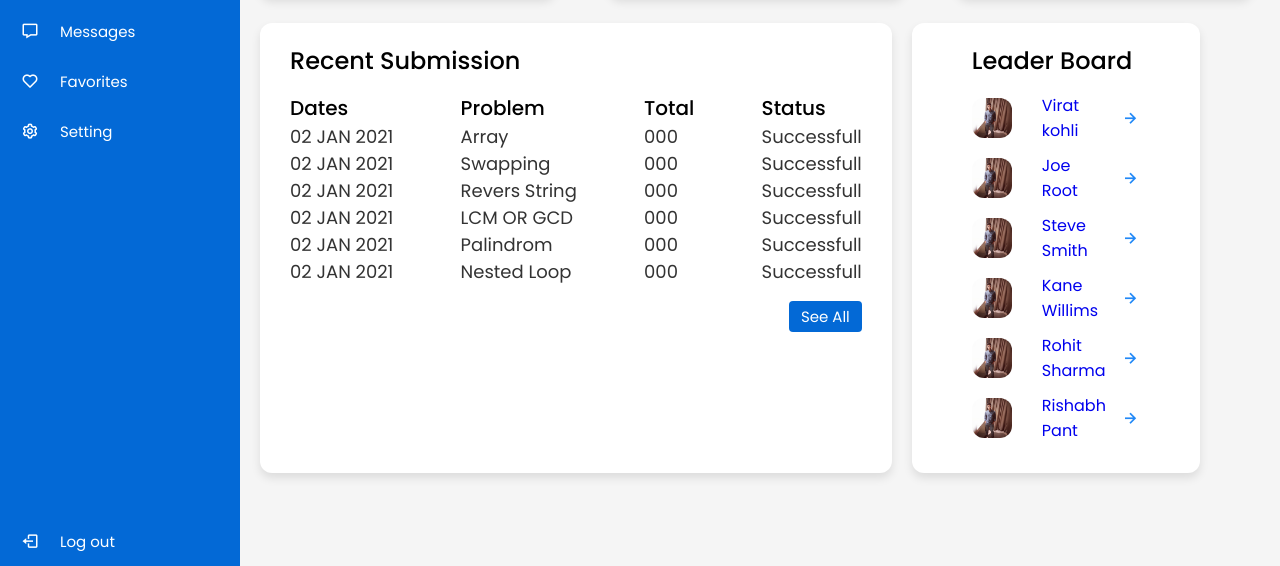
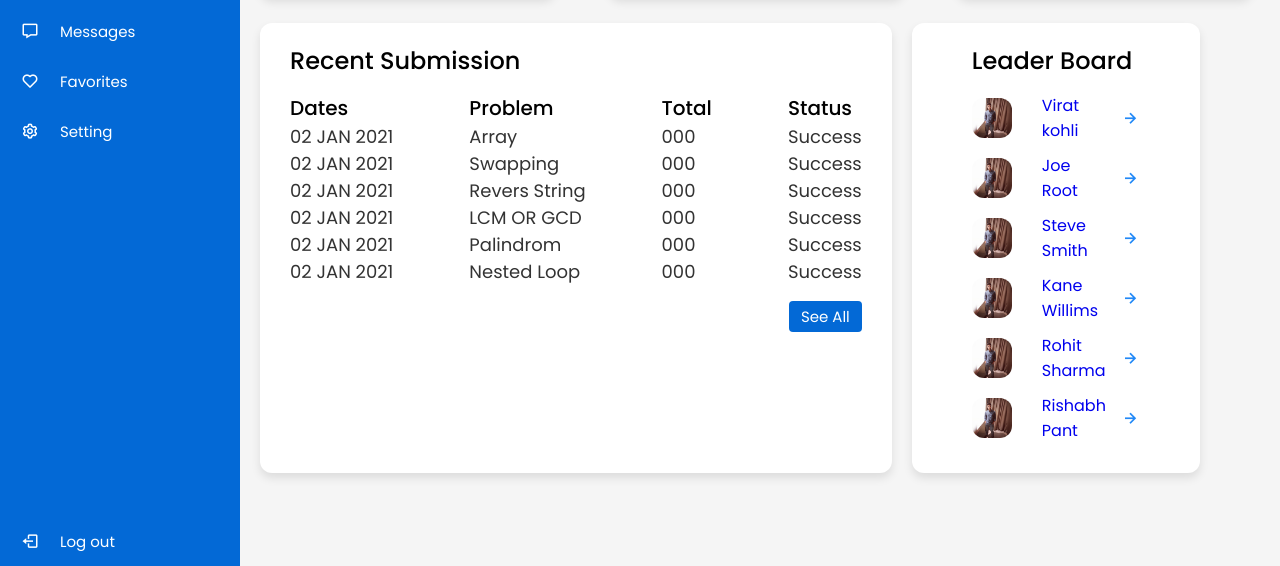
Before and after one commit to mayank2101/dashboard, a plain HTML site: page index.html in a window 1280 px wide. Shown: the part 234-800 px from the top of the page. Drawn offline with nearby package versions, Linux system fonts and the light colour scheme.

Commit message:
Update index.html

```diff
--- a/index.html
+++ b/index.html
@@ -171,12 +171,12 @@
             </ul>
             <ul class="details">
               <li class="topic">Status</li>
-              <li><a href="#">Successfull</a></li>
-              <li><a href="#">Successfull</a></li>
-               <li><a href="#">Successfull</a></li>
-               <li><a href="#">Successfull</a></li>
-               <li><a href="#">Successfull</a></li>
-               <li><a href="#">Successfull</a></li>
+              <li><a href="#">Success</a></li>
+              <li><a href="#">Success</a></li>
+               <li><a href="#">Success</a></li>
+               <li><a href="#">Success</a></li>
+               <li><a href="#">Success</a></li>
+               <li><a href="#">Success</a></li>
             </ul>
           </div>
           <div class="button">
```
